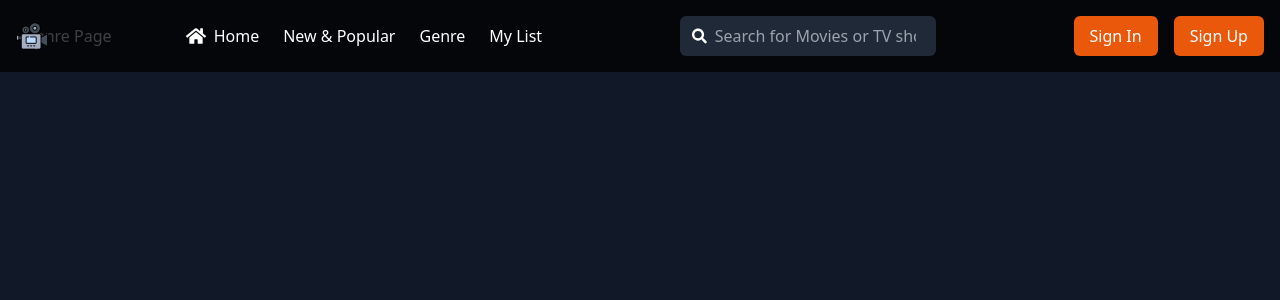
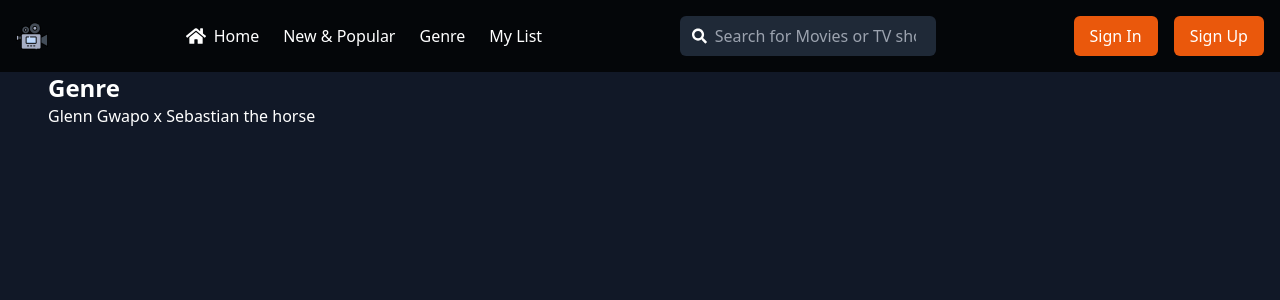
Before and after one commit to dnjstr/MovieApp-Front-End, a React (Vite) app: page /genre in a window 1280 px wide. Shown: the top 300 px of the page. Built offline with nearby package versions, Linux system fonts and the light colour scheme.

Commit message:
Minor Changes

```diff
--- a/src/App.tsx
+++ b/src/App.tsx
@@ -1,10 +1,13 @@
 import { BrowserRouter as Router, Routes, Route } from "react-router-dom";
-import Navbar from "./components/Navbar";
-import MainPage from "./components/MainPage";
-import MovieListSection from "./components/Movielistsection";
-import MovieDetail from "./components/MovieDetail";
-import SignIn from "./components/SignIn";
-import SignUp from "./components/SignUp";
+import Navbar from "./components/layout/Navbar";
+import MainPage from "./components/layout/MainPage";
+import MovieListSection from "./components/movies/Movielistsection";
+import MovieDetail from "./components/movies/MovieDetail";
+import SignIn from "./components/pages/SignIn";
+import SignUp from "./components/pages/SignUp";
+import Popular from "./components/pages/Popular";
+import Genre from "./components/pages/Genre";
+import MyList from "./components/pages/MyList";
 
 const App: React.FC = () => {
   return (
@@ -13,9 +16,9 @@ const App: React.FC = () => {
       <div className="bg-gray-900 text-white min-h-screen p-6">
         <Routes>
           <Route path="/" element={<><MainPage /><MovieListSection /></>} />
-          <Route path="/popular" element={<div>New & Popular Page</div>} />
-          <Route path="/genre" element={<div>Genre Page</div>} />
-          <Route path="/my-list" element={<div>My List Page</div>} />
+          <Route path="/popular" element={<Popular />} />
+          <Route path="/genre" element={<Genre />} />
+          <Route path="/my-list" element={<MyList />} />
           <Route path="/movies/:id" element={<MovieDetail />} />
           <Route path="/sign-in" element={<SignIn />} />
           <Route path="/sign-up" element={<SignUp />} />
--- /dev/null
+++ b/src/components/pages/Genre.tsx
@@ -0,0 +1,12 @@
+import React from 'react';
+
+const Genre: React.FC = () => {
+    return (
+        <div className="text-white p-6 mt-6">
+            <h1 className="text-2xl font-bold">Genre</h1>
+            <p>Glenn Gwapo x Sebastian the horse</p>
+        </div>
+    );
+};
+
+export default Genre;
--- /dev/null
+++ b/src/components/pages/MyList.tsx
@@ -0,0 +1,12 @@
+import React from 'react';
+
+const MyList: React.FC = () => {
+    return (
+        <div className="text-white p-6 mt-6">
+            <h1 className="text-2xl font-bold">My List</h1>
+            <p>Bat mo nilabas gcash mo.</p>
+        </div>
+    );
+};
+
+export default MyList;
--- /dev/null
+++ b/src/components/pages/Popular.tsx
@@ -0,0 +1,12 @@
+import React from 'react';
+
+const Popular: React.FC = () => {
+    return (
+        <div className="text-white p-6 mt-6">
+            <h1 className="text-2xl font-bold">New & Popular</h1>
+            <p>Cyril the pro coder, whuuuttt daaa heell.</p>
+        </div>
+    );
+};
+
+export default Popular;
```
Also changed, not shown: src/components/layout/MainPage.tsx (renamed from src/components/MainPage.tsx), src/components/layout/Navbar.tsx (renamed from src/components/Navbar.tsx), src/components/movies/MovieDetail.tsx (renamed from src/components/MovieDetail.tsx), src/components/movies/Movielistsection.tsx (renamed from src/components/Movielistsection.tsx), src/components/pages/SignIn.tsx (renamed from src/components/SignIn.tsx), src/components/pages/SignUp.tsx (renamed from src/components/SignUp.tsx).
